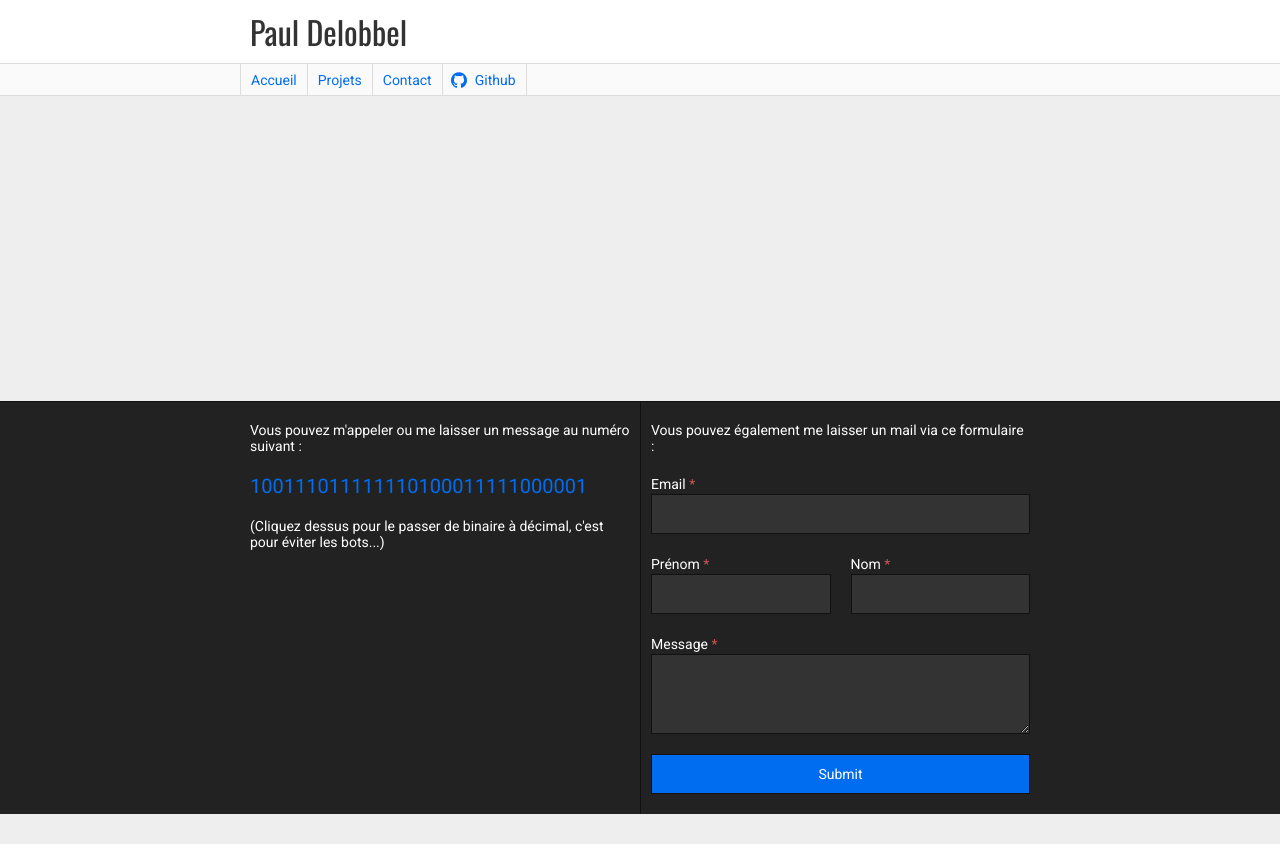
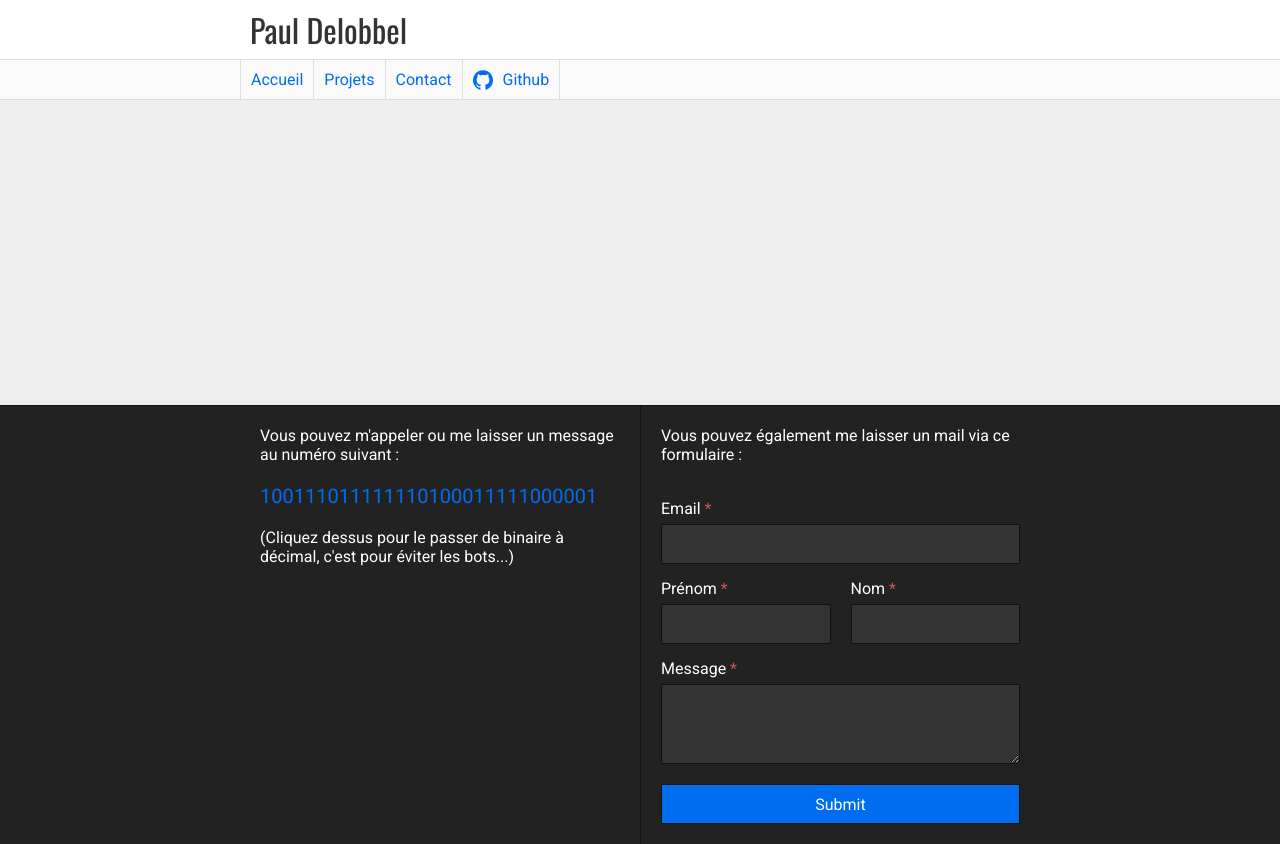
Before and after one commit to Kamipown/kamipown.github.io, a plain HTML site: page index.html in a window 1280 px wide. Before the commit the page ends 814 px from the top, so only its background shows below. Drawn offline with nearby package versions, Linux system fonts and the light colour scheme.

Commit message:
email decode

```diff
--- a/index.html
+++ b/index.html
@@ -3,7 +3,7 @@
 	<head>
 		<meta charset="utf-8"/>
 		<meta name="description" content="Portfolio">
-		<meta name="keywords" content="HTML,CSS,JavaScript">
+		<meta name="keywords" content="C,C++,C#,HTML,CSS,JavaScript">
 		<meta name="author" content="Paul Delobbel">
 		<meta name="Identifier-url" content="https://kamipown.github.io/">
 		<meta name="viewport" content="width=device-width, initial-scale=1">
--- a/scripts/controllers/footer_ctrl.js
+++ b/scripts/controllers/footer_ctrl.js
@@ -1,12 +1,22 @@
-app.controller("footer_ctrl", function($scope)
+app.controller("footer_ctrl", function($scope, $timeout)
 {
 	$scope.phone_number = "100111011111110100011111000001";
-	$scope.phone_displayed = false;
+	$scope.phone_decoded = false;
 
-	$scope.display_phone = function()
+	$scope.email_address = "zbp.yvnzt@yroobyrq.yhnc";
+	$scope.email_decoded = false;
+
+	$scope.decode_phone = function()
 	{
-		if (!$scope.phone_displayed)
+		if (!$scope.phone_decoded)
 			$scope.phone_number = "0" + parseInt($scope.phone_number, 2);
-		$scope.phone_displayed = true;
+		$scope.phone_decoded = true;
+	}
+
+	$scope.decode_email = function()
+	{
+		if (!$scope.email_decoded)
+			alert("Email decoded from\nzbp.yvnzt@yroobyrq.yhnc\nto\n" + ($scope.email_address.replace(/[a-zA-Z]/g,function(c){return String.fromCharCode((c<="Z"?90:122)>=(c=c.charCodeAt(0)+13)?c:c-26);})).split("").reverse().join(""));
+		$scope.email_decoded = true;
 	}
 });
--- a/styles/style.css
+++ b/styles/style.css
@@ -5,33 +5,33 @@
 * { box-sizing: border-box;}
 html { height: 100%;}
 body { height: 100%; margin: 0px; background-color: #eee; font-family: "Roboto"; font-size: 0px; color: #333;}
-input, textarea { padding: 0px; outline: none; box-shadow: none; font-family: "Roboto"; font-size: 14px;}
+input, textarea { padding: 0px; outline: none; box-shadow: none; font-family: "Roboto"; font-size: 16px;}
 h1 { margin: 0px; font-family: "Oswald"; font-weight: 400;}
 p { margin: 0px;}
 a { color: #006df0; text-decoration: none;}
 
-#main_header { width: 100%; height: 64px; border-bottom: 1px solid #ddd; background-color: #fff; overflow: hidden;}
-	#main_header > div { max-width: 800px; height: 64px; margin: auto; padding: 0px 10px;}
-		#main_header > div > h1 { line-height: 64px; font-size: 32px;}
+#main_header { width: 100%; height: 60px; border-bottom: 1px solid #ddd; background-color: #fff; overflow: hidden;}
+	#main_header > div { max-width: 800px; height: 60px; margin: auto; padding: 0px 10px;}
+		#main_header > div > h1 { line-height: 60px; font-size: 32px;}
 
-#main_nav { width: 100%; height: 32px; border-bottom: 1px solid #ddd; background-color: #fafafa;}
-	#main_nav > div { max-width: 800px; height: 32px; border-left: 1px solid #ddd; margin: auto;}
-		#main_nav > div > a { display: inline-block; height: 32px; line-height: 32px; padding: 0px 10px; border-right: 1px solid #ddd; border-bottom: 1px solid #ddd; background-color: #fafafa; font-size: 14px;}
-		#main_nav > div > a.github { padding-left: 32px; background-image: url("../img/github.svg"); background-size: 16px 16px; background-position: 8px 8px; background-repeat: no-repeat;}
+#main_nav { width: 100%; height: 40px; border-bottom: 1px solid #ddd; background-color: #fafafa;}
+	#main_nav > div { max-width: 800px; height: 40px; border-left: 1px solid #ddd; margin: auto;}
+		#main_nav > div > a { display: inline-block; height: 40px; line-height: 40px; padding: 0px 10px; border-right: 1px solid #ddd; border-bottom: 1px solid #ddd; background-color: #fafafa; font-size: 16px;}
+		#main_nav > div > a.github { padding-left: 40px; background-image: url("../img/github.svg"); background-size: 20px 20px; background-position: 10px 10px; background-repeat: no-repeat;}
 		#main_nav > div > a:hover { border-bottom: 1px solid #006df0;}
 
 #main_div { max-width: 800px; min-height: calc(100% - 495px); margin: auto; padding: 0px 10px;}
 
 #main_footer { width: 100%; border-top: 1px solid #111; background-color: #222; color: #fff;}
 	#main_footer > div { max-width: 800px; margin: auto;}
-		#main_footer > div > .left { padding: 20px 10px;}
-			#main_footer > div > .left > .phrase { font-size: 14px;}
+		#main_footer > div > .left { padding: 20px;}
+			#main_footer > div > .left > .phrase { font-size: 16px;}
 			#main_footer > div > .left > .phone { padding: 20px 0px; font-size: 20px; color: #006df0; cursor: pointer; word-wrap: break-word;}
 			#main_footer > div > .left > .phone:hover { color: #2090f0;}
-		#main_footer > div > .right { padding: 20px 10px;}
-			#main_footer > div > .right > p { font-size: 14px;}
-			#main_footer > div > .right > form {}
-				#main_footer > div > .right > form label { display: block; height: 20px; line-height: 20px; margin-top: 20px; font-size: 14px;}
+		#main_footer > div > .right { padding: 20px;}
+			#main_footer > div > .right > p { font-size: 16px;}
+			#main_footer > div > .right > form { padding-top: 20px;}
+				#main_footer > div > .right > form label { display: block; height: 30px; line-height: 30px; margin-top: 10px; font-size: 16px;}
 					#main_footer > div > .right > form label > span { color: #c55;}
 				#main_footer > div > .right > form input { display: block; width: 100%; height: 40px; border: 1px solid #111; color: #fff;}
 				#main_footer > div > .right > form > input[type=email] { padding: 0px 10px; background-color: #333;}
--- a/templates/footer.html
+++ b/templates/footer.html
@@ -1,13 +1,13 @@
 <div>
 	<div class="left">
 		<p class="phrase">Vous pouvez m'appeler ou me laisser un message au numéro suivant :</p>
-		<p class="phone" ng-click="display_phone();">{{phone_number}}</p>
+		<p class="phone" ng-click="decode_phone();">{{phone_number}}</p>
 		<p class="phrase">(Cliquez dessus pour le passer de binaire à décimal, c'est pour éviter les bots...)</p>
 	</div>
 
 	<div class="right">
 		<p>Vous pouvez également me laisser un mail via ce formulaire :</p>
-		<form action="#">
+		<form action="#" ng-click="decode_email();">
 			<label>Email <span>*</span></label>
 			<input type="email" name="email" required>
 			<div class="left">
```
